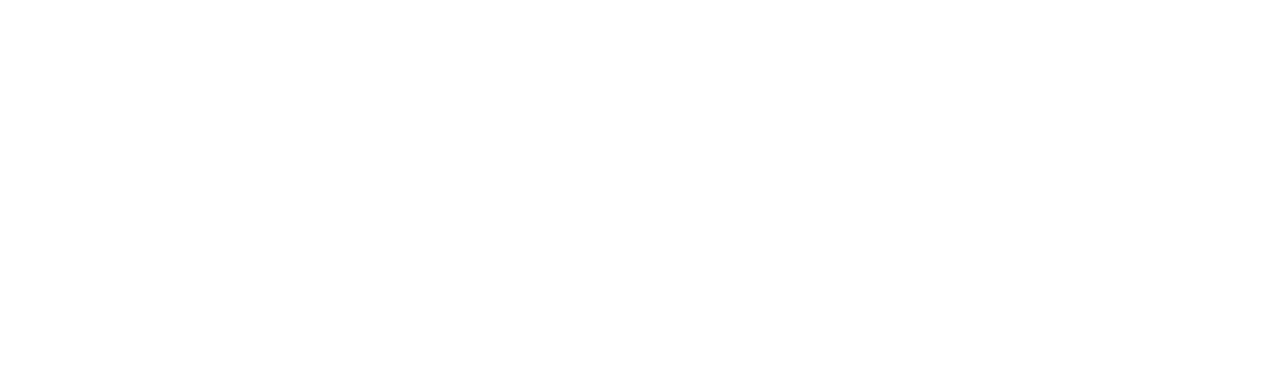
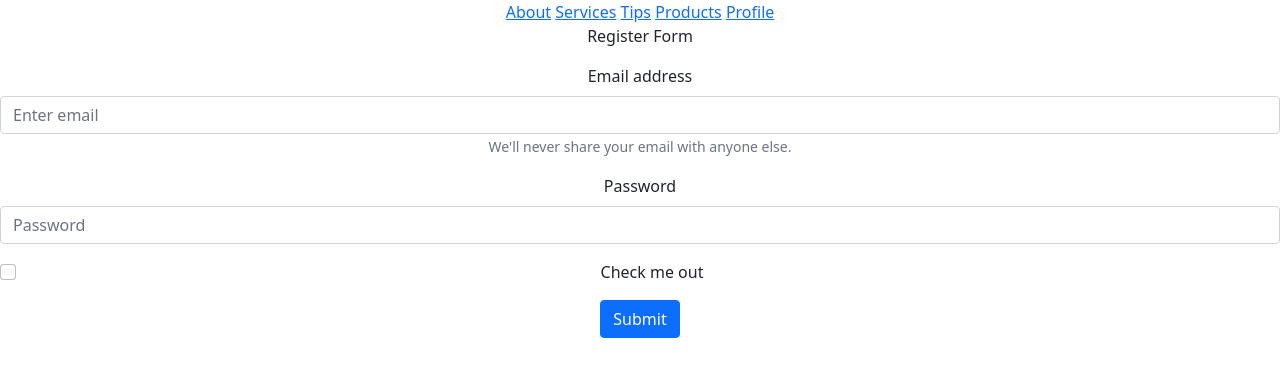
Before and after one commit to joykwokll/UNV-frontend, a React (Create React App) app: page /RegisterForm in a window 1280 px wide. Before the commit this address had no page. Shown: the top 376 px of the page. Built offline with nearby package versions, Linux system fonts and the light colour scheme.

Commit message:
register form added

```diff
--- a/src/index.js
+++ b/src/index.js
@@ -9,6 +9,7 @@
 import Tips from './views/Header/Tips/Tips'
 import Products from './views/Header/Products/Products'
 import Profile from './views/Header/Profile/Profile'
+import RegisterForm from './views/Header/Profile/RegisterForm';
 
 ReactDOM.render(
   <BrowserRouter>
@@ -23,6 +24,8 @@
        <Route path="Tips" element = {<Tips />} />
        <Route path="Products" element = {<Products />} />
        <Route path="Profile" element = {<Profile />} />
+       <Route path="RegisterForm" element = {<RegisterForm />} />
+
       </Route>
     </Routes>
   </BrowserRouter>,
--- a/src/views/Header/Profile/Profile.jsx
+++ b/src/views/Header/Profile/Profile.jsx
@@ -1,16 +1,22 @@
 import React from "react";
 import RegisterForm from "./RegisterForm";
 import LoginForm from "./LoginForm";
+import {useNavigate} from 'react-router-dom'
 
 function Profile(props) {
 
+  let navigate = useNavigate();
+
+    const handleSubmit = () => {
+      navigate("/RegisterForm");
+  };
     return (
       <div>
 
 
       <p>Profile</p>
       <button><LoginForm/></button>
-      <button><RegisterForm/></button>
+      <button onClick={handleSubmit}>Register</button>
 
       </div>
     );
--- a/src/views/Header/Profile/RegisterForm.jsx
+++ b/src/views/Header/Profile/RegisterForm.jsx
@@ -1,27 +1,46 @@
 import React from "react";
-
+import { Form , Button} from "react-bootstrap";
+import 'bootstrap/dist/css/bootstrap.min.css';
 
 function RegisterForm(props) {
-
   return (
     <div>
+      <p>Register Form</p>
+      <Form>
+        <Form.Group className="mb-3" controlId="formBasicEmail">
+          <Form.Label>Email address</Form.Label>
+          <Form.Control type="email" placeholder="Enter email" />
+          <Form.Text className="text-muted">
+            We'll never share your email with anyone else.
+          </Form.Text>
+        </Form.Group>
 
-
-      <p>Register Form</p>
+        <Form.Group className="mb-3" controlId="formBasicPassword">
+          <Form.Label>Password</Form.Label>
+          <Form.Control type="password" placeholder="Password" />
+        </Form.Group>
+        <Form.Group className="mb-3" controlId="formBasicCheckbox">
+          <Form.Check type="checkbox" label="Check me out" />
+        </Form.Group>
+        <Button variant="primary" type="submit">
+          Submit
+        </Button>
+      </Form>
     </div>
   );
 }
 
 export default RegisterForm;
 
-
-// // import { useState } from "react";
+{
+  /* // // import { useState } from "react";
 // // import urlcat from "urlcat";
 // // import { BACKEND } from "../../../utils/utils";
 // // import {useNavigate} from 'react-router-dom'
 
 
-// function Register() {
+// function Register() { */
+}
 //   const [error, setError] = useState("");
 //   const [username, setUsername] = useState("");
 //   const [email, setEmail] = useState("");
```
Lines whose indentation alone changed are shown as unchanged.
